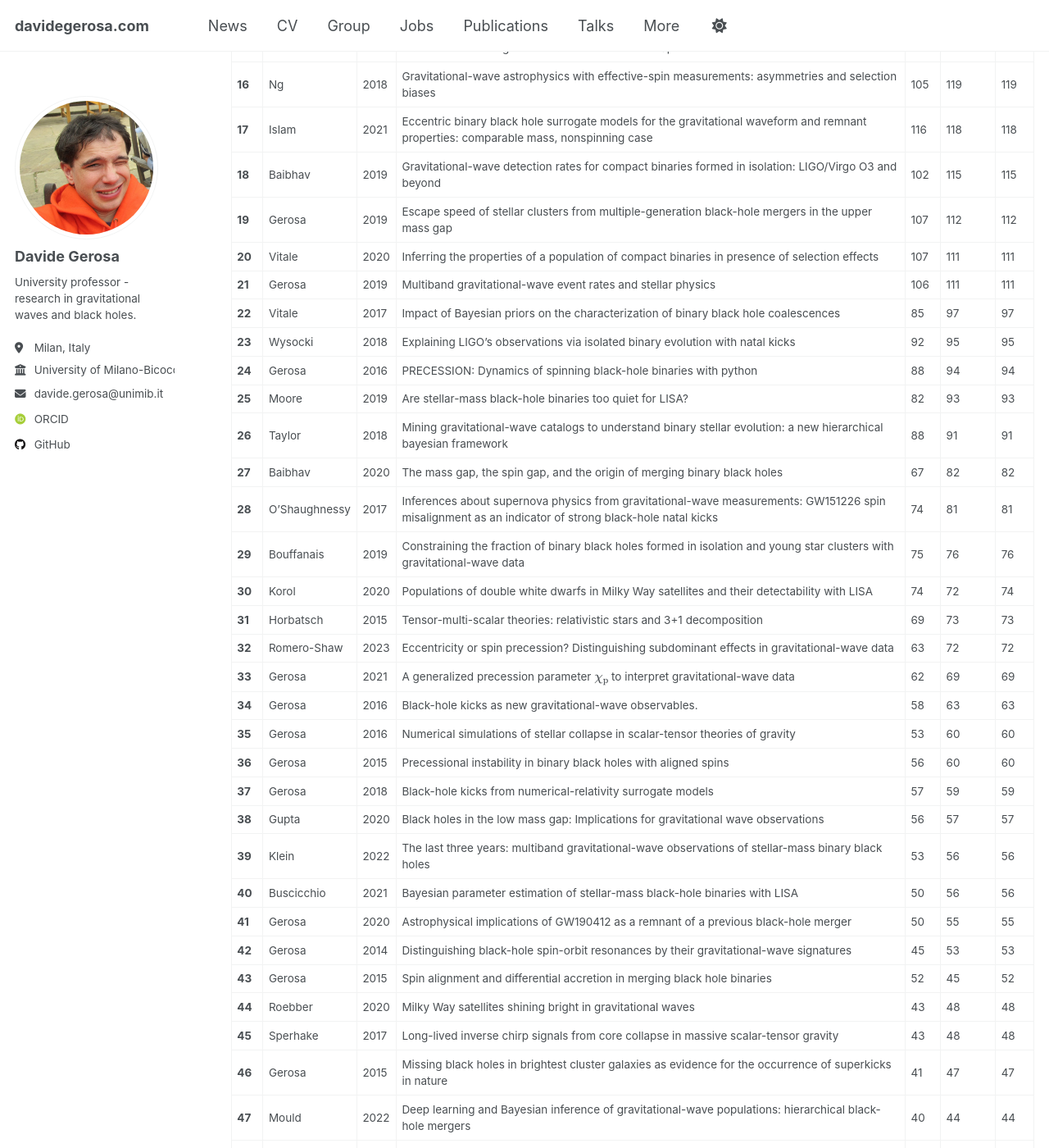
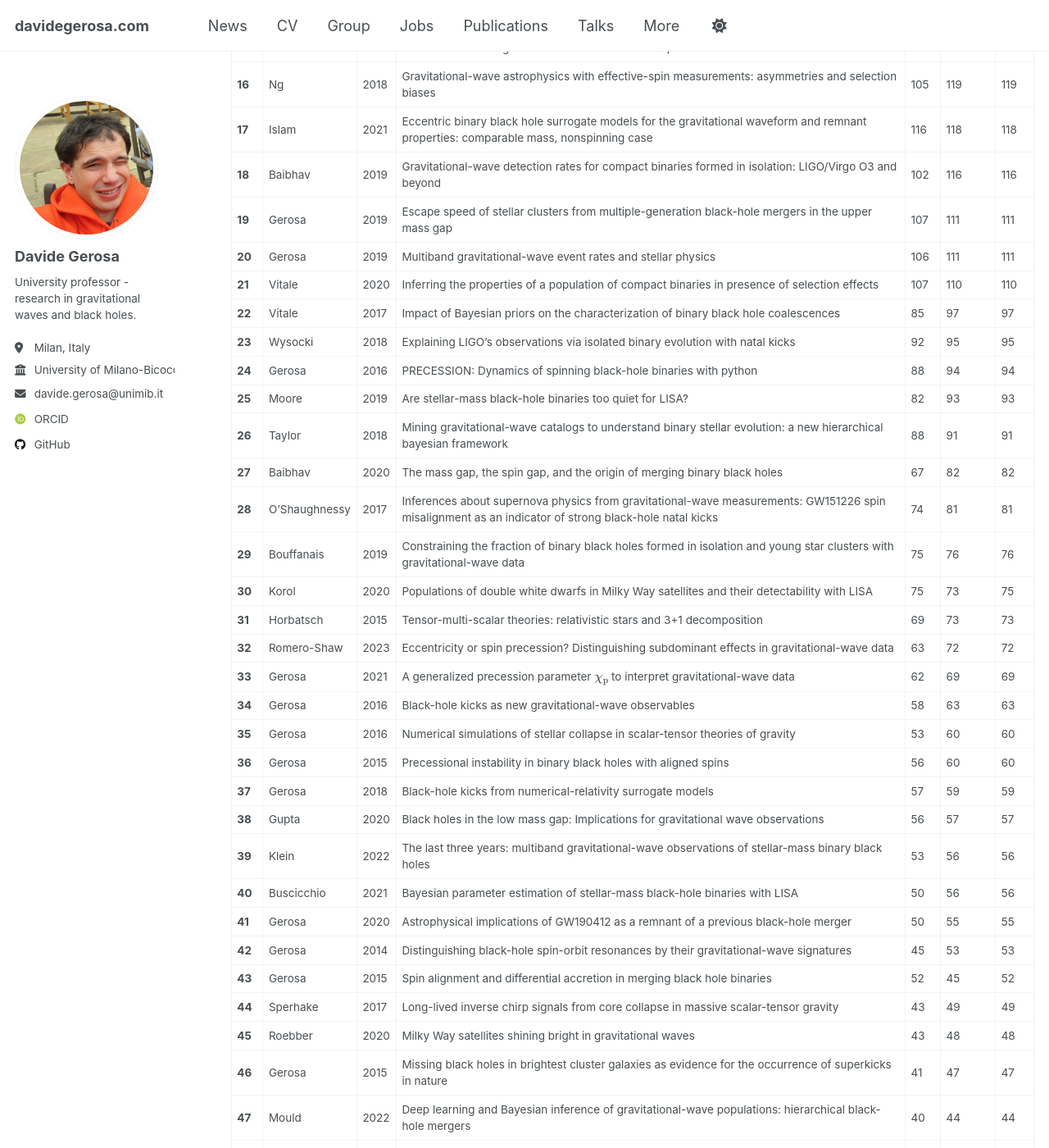
Before and after one commit to dgerosa/website, a Jekyll site: the page built from _pages/citations.md, in a window 1280 px wide and 1400 px high, scrolled down 1056 px. Shown: the whole window at 82% size. Built offline with Jekyll 4.4.1, drawn with Linux system fonts in a browser that asks for light colours; some web fonts are replaced; some of the changed text lies outside the part shown.

Commit message:
updated from dgerosa/cv

```diff
--- a/_pages/_citations.md
+++ b/_pages/_citations.md
@@ -26,10 +26,10 @@
 | **15** | Afshordi | 2023 | Waveform modelling for the Laser Interferometer Space Antenna | 107 | 128 | 128 |
 | **16** | Ng | 2018 | Gravitational-wave astrophysics with effective-spin measurements: asymmetries and selection biases | 105 | 119 | 119 |
 | **17** | Islam | 2021 | Eccentric binary black hole surrogate models for the gravitational waveform and remnant properties: comparable mass, nonspinning case | 116 | 118 | 118 |
-| **18** | Baibhav | 2019 | Gravitational-wave detection rates for compact binaries formed in isolation: LIGO/Virgo O3 and beyond | 102 | 115 | 115 |
-| **19** | Gerosa | 2019 | Escape speed of stellar clusters from multiple-generation black-hole mergers in the upper mass gap | 107 | 112 | 112 |
-| **20** | Vitale | 2020 | Inferring the properties of a population of compact binaries in presence of selection effects | 107 | 111 | 111 |
-| **21** | Gerosa | 2019 | Multiband gravitational-wave event rates and stellar physics | 106 | 111 | 111 |
+| **18** | Baibhav | 2019 | Gravitational-wave detection rates for compact binaries formed in isolation: LIGO/Virgo O3 and beyond | 102 | 116 | 116 |
+| **19** | Gerosa | 2019 | Escape speed of stellar clusters from multiple-generation black-hole mergers in the upper mass gap | 107 | 111 | 111 |
+| **20** | Gerosa | 2019 | Multiband gravitational-wave event rates and stellar physics | 106 | 111 | 111 |
+| **21** | Vitale | 2020 | Inferring the properties of a population of compact binaries in presence of selection effects | 107 | 110 | 110 |
 | **22** | Vitale | 2017 | Impact of Bayesian priors on the characterization of binary black hole coalescences | 85 | 97 | 97 |
 | **23** | Wysocki | 2018 | Explaining LIGO's observations via isolated binary evolution with natal kicks | 92 | 95 | 95 |
 | **24** | Gerosa | 2016 | PRECESSION: Dynamics of spinning black-hole binaries with python | 88 | 94 | 94 |
@@ -38,11 +38,11 @@
 | **27** | Baibhav | 2020 | The mass gap, the spin gap, and the origin of merging binary black holes | 67 | 82 | 82 |
 | **28** | O'Shaughnessy | 2017 | Inferences about supernova physics from gravitational-wave measurements: GW151226 spin misalignment as an indicator of strong black-hole natal kicks | 74 | 81 | 81 |
 | **29** | Bouffanais | 2019 | Constraining the fraction of binary black holes formed in isolation and young star clusters with gravitational-wave data | 75 | 76 | 76 |
-| **30** | Korol | 2020 | Populations of double white dwarfs in Milky Way satellites and their detectability with LISA | 74 | 72 | 74 |
+| **30** | Korol | 2020 | Populations of double white dwarfs in Milky Way satellites and their detectability with LISA | 75 | 73 | 75 |
 | **31** | Horbatsch | 2015 | Tensor-multi-scalar theories: relativistic stars and 3+1 decomposition | 69 | 73 | 73 |
 | **32** | Romero-Shaw | 2023 | Eccentricity or spin precession? Distinguishing subdominant effects in gravitational-wave data | 63 | 72 | 72 |
 | **33** | Gerosa | 2021 | A generalized precession parameter $$\chi_\mathrm{p}$$ to interpret gravitational-wave data | 62 | 69 | 69 |
-| **34** | Gerosa | 2016 | Black-hole kicks as new gravitational-wave observables. | 58 | 63 | 63 |
+| **34** | Gerosa | 2016 | Black-hole kicks as new gravitational-wave observables | 58 | 63 | 63 |
 | **35** | Gerosa | 2016 | Numerical simulations of stellar collapse in scalar-tensor theories of gravity | 53 | 60 | 60 |
 | **36** | Gerosa | 2015 | Precessional instability in binary black holes with aligned spins | 56 | 60 | 60 |
 | **37** | Gerosa | 2018 | Black-hole kicks from numerical-relativity surrogate models | 57 | 59 | 59 |
@@ -52,8 +52,8 @@
 | **41** | Gerosa | 2020 | Astrophysical implications of GW190412 as a remnant of a previous black-hole merger | 50 | 55 | 55 |
 | **42** | Gerosa | 2014 | Distinguishing black-hole spin-orbit resonances by their gravitational-wave signatures | 45 | 53 | 53 |
 | **43** | Gerosa | 2015 | Spin alignment and differential accretion in merging black hole binaries | 52 | 45 | 52 |
-| **44** | Roebber | 2020 | Milky Way satellites shining bright in gravitational waves | 43 | 48 | 48 |
-| **45** | Sperhake | 2017 | Long-lived inverse chirp signals from core collapse in massive scalar-tensor gravity | 43 | 48 | 48 |
+| **44** | Sperhake | 2017 | Long-lived inverse chirp signals from core collapse in massive scalar-tensor gravity | 43 | 49 | 49 |
+| **45** | Roebber | 2020 | Milky Way satellites shining bright in gravitational waves | 43 | 48 | 48 |
 | **46** | Gerosa | 2015 | Missing black holes in brightest cluster galaxies as evidence for the occurrence of superkicks in nature | 41 | 47 | 47 |
 | **47** | Mould | 2022 | Deep learning and Bayesian inference of gravitational-wave populations: hierarchical black-hole mergers | 40 | 44 | 44 |
 | **48** | Mould | 2022 | Which black hole formed first? Mass-ratio reversal in massive binary stars from gravitational-wave data | 39 | 44 | 44 |
@@ -75,7 +75,7 @@
 | **64** | Gerosa | 2023 | Efficient multi-timescale dynamics of precessing black-hole binaries | 22 | 24 | 24 |
 | **65** | Mould | 2022 | Gravitational-wave population inference at past time infinity | 21 | 23 | 23 |
 | **66** | Gerosa | 2019 | Wide nutation: binary black-hole spins repeatedly oscillating from full alignment to full anti-alignment | 22 | 21 | 22 |
-| **67** | Gerosa | 2017 | On the equal-mass limit of precessing black-hole binaries. | 19 | 22 | 22 |
+| **67** | Gerosa | 2017 | On the equal-mass limit of precessing black-hole binaries | 19 | 22 | 22 |
 | **68** | Zhao | 2017 | Nutational resonances, transitional precession, and precession-averaged evolution in binary black-hole systems | 18 | 21 | 21 |
 | **69** | Fumagalli | 2024 | Residual eccentricity as a systematic uncertainty on the formation channels of binary black holes | 16 | 20 | 20 |
 | **70** | Boschini | 2023 | Extending black-hole remnant surrogate models to extreme mass ratios | 20 | 13 | 20 |
@@ -162,23 +162,23 @@
 | A&A | 4 |
 | APJ | 3 |
 | LRR | 2 |
+| \prd, in pres | 1 |
+| JoPCS | 1 |
+| AaSSP | 1 |
 | Moriond | 1 |
+| European Physical Journal C | 1 |
+| iScience | 1 |
+| IAU | 1 |
+| book | 1 |
+| SoftwareX | 1 |
+| NatAstro | 1 |
+| CURJ | 1 |
+| Lincei | 1 |
+| Symmetry | 1 |
+| PRR | 1 |
+| GRG | 1 |
+| PhD thesis | 1 |
 | JOSS | 1 |
-| Symmetry | 1 |
-| JoPCS | 1 |
-| \prd, in pres | 1 |
-| iScience | 1 |
-| CURJ | 1 |
-| NatAstro | 1 |
-| SoftwareX | 1 |
-| PhD thesis | 1 |
-| Lincei | 1 |
-| IAU | 1 |
-| PRR | 1 |
-| book | 1 |
-| European Physical Journal C | 1 |
-| AaSSP | 1 |
-| GRG | 1 |
 
 ## Papers per arXiv category
 
```
Also changed, not shown: other parts of _pages/_citations.md (+12 -12 lines), _pages/_publications.md (+1 -1 lines).
